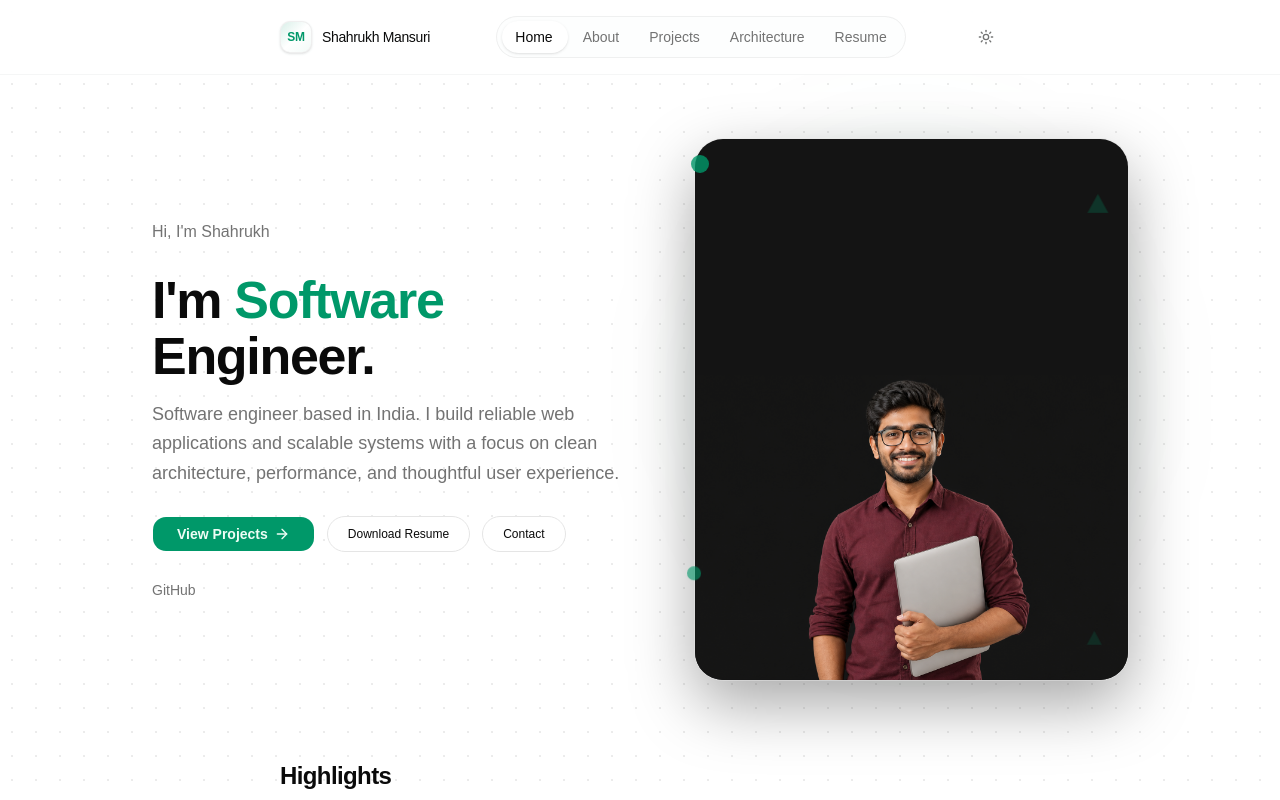
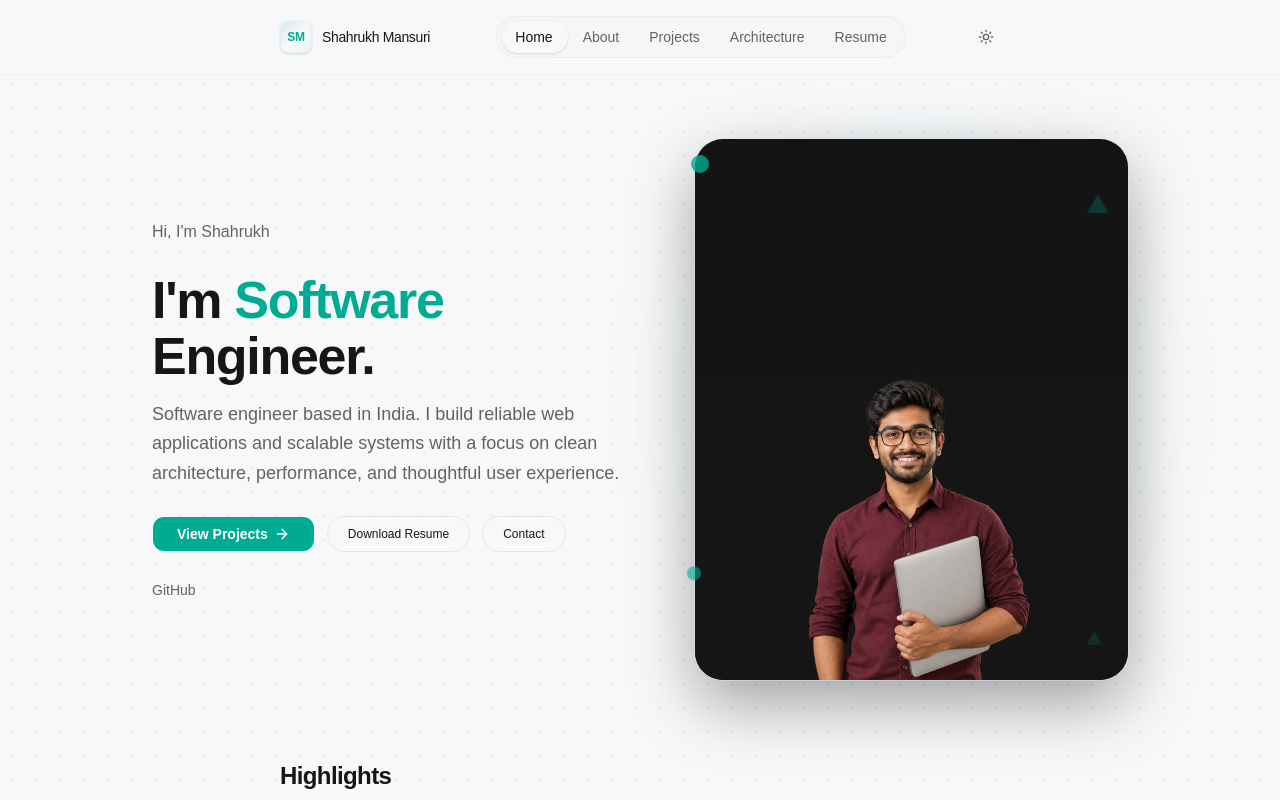
Before and after one commit to heyshahrukh007/heyshahrukh007.github.io, a Next.js app in the folder apps/web/: page / in a window 1280 px wide. Shown: the top 800 px of the page. Built offline with nearby package versions, Linux system fonts and the light colour scheme.

Commit message:
feat: update color variables for improved theme consistency
Co-authored-by: Shahrukh Mansuri <15061624+heyshahrukh007@users.noreply.github.com>

```diff
--- a/apps/web/src/index.css
+++ b/apps/web/src/index.css
@@ -5,75 +5,75 @@
 @custom-variant dark (&:is(.dark *));
 
 :root {
-  --background: oklch(1 0 0);
-  --foreground: oklch(0.145 0 0);
+  --background: oklch(0.98 0.002 247.96);
+  --foreground: oklch(0.2 0.004 247.96);
   --card: oklch(1 0 0);
-  --card-foreground: oklch(0.145 0 0);
+  --card-foreground: oklch(0.2 0.004 247.96);
   --popover: oklch(1 0 0);
-  --popover-foreground: oklch(0.145 0 0);
-  --primary: oklch(0.6 0.13 163);
-  --primary-foreground: oklch(0.98 0.02 166);
-  --secondary: oklch(0.967 0.001 286.375);
-  --secondary-foreground: oklch(0.21 0.006 285.885);
-  --muted: oklch(0.97 0 0);
-  --muted-foreground: oklch(0.556 0 0);
-  --accent: oklch(0.97 0 0);
-  --accent-foreground: oklch(0.205 0 0);
+  --popover-foreground: oklch(0.2 0.004 247.96);
+  --primary: oklch(0.65 0.15 180);
+  --primary-foreground: oklch(1 0 0);
+  --secondary: oklch(0.88 0.08 180);
+  --secondary-foreground: oklch(0.2 0.004 247.96);
+  --muted: oklch(0.94 0.002 247.96);
+  --muted-foreground: oklch(0.5 0.002 247.96);
+  --accent: oklch(0.65 0.15 180);
+  --accent-foreground: oklch(1 0 0);
   --destructive: oklch(0.58 0.22 27);
-  --border: oklch(0.922 0 0);
-  --input: oklch(0.922 0 0);
-  --ring: oklch(0.708 0 0);
-  --chart-1: oklch(0.85 0.13 165);
-  --chart-2: oklch(0.77 0.15 163);
-  --chart-3: oklch(0.7 0.15 162);
-  --chart-4: oklch(0.6 0.13 163);
-  --chart-5: oklch(0.51 0.1 166);
-  --sidebar: oklch(0.985 0 0);
-  --sidebar-foreground: oklch(0.145 0 0);
-  --sidebar-primary: oklch(0.6 0.13 163);
-  --sidebar-primary-foreground: oklch(0.98 0.02 166);
-  --sidebar-accent: oklch(0.97 0 0);
-  --sidebar-accent-foreground: oklch(0.205 0 0);
-  --sidebar-border: oklch(0.922 0 0);
-  --sidebar-ring: oklch(0.708 0 0);
-  --radius: 0.625rem;
+  --border: oklch(0.92 0.004 247.96);
+  --input: oklch(0.96 0.004 247.96);
+  --ring: oklch(0.65 0.15 180);
+  --chart-1: oklch(0.65 0.15 180);
+  --chart-2: oklch(0.55 0.12 180);
+  --chart-3: oklch(0.75 0.1 200);
+  --chart-4: oklch(0.7 0.12 190);
+  --chart-5: oklch(0.6 0.14 170);
+  --sidebar: oklch(0.98 0.002 247.96);
+  --sidebar-foreground: oklch(0.2 0.004 247.96);
+  --sidebar-primary: oklch(0.65 0.15 180);
+  --sidebar-primary-foreground: oklch(1 0 0);
+  --sidebar-accent: oklch(0.88 0.08 180);
+  --sidebar-accent-foreground: oklch(0.2 0.004 247.96);
+  --sidebar-border: oklch(0.92 0.004 247.96);
+  --sidebar-ring: oklch(0.65 0.15 180);
+  --radius: 0.5rem;
   --motion-duration-fast: 150ms;
   --motion-duration-normal: 220ms;
   --motion-ease: cubic-bezier(0.16, 1, 0.3, 1);
 }
 
 .dark {
-  --background: oklch(0.145 0 0);
-  --foreground: oklch(0.985 0 0);
-  --card: oklch(0.205 0 0);
-  --card-foreground: oklch(0.985 0 0);
-  --popover: oklch(0.205 0 0);
-  --popover-foreground: oklch(0.985 0 0);
-  --primary: oklch(0.7 0.15 162);
-  --primary-foreground: oklch(0.26 0.05 173);
-  --secondary: oklch(0.274 0.006 286.033);
-  --secondary-foreground: oklch(0.985 0 0);
-  --muted: oklch(0.269 0 0);
-  --muted-foreground: oklch(0.708 0 0);
-  --accent: oklch(0.371 0 0);
-  --accent-foreground: oklch(0.985 0 0);
+  --background: oklch(0.15 0.004 247.96);
+  --foreground: oklch(0.95 0.002 247.96);
+  --card: oklch(0.22 0.004 247.96);
+  --card-foreground: oklch(0.95 0.002 247.96);
+  --popover: oklch(0.22 0.004 247.96);
+  --popover-foreground: oklch(0.95 0.002 247.96);
+  --primary: oklch(0.7 0.15 180);
+  --primary-foreground: oklch(0.15 0.004 247.96);
+  --secondary: oklch(0.3 0.08 180);
+  --secondary-foreground: oklch(0.95 0.002 247.96);
+  --muted: oklch(0.3 0.004 247.96);
+  --muted-foreground: oklch(0.7 0.002 247.96);
+  --accent: oklch(0.75 0.12 180);
+  --accent-foreground: oklch(0.15 0.004 247.96);
   --destructive: oklch(0.704 0.191 22.216);
   --border: oklch(1 0 0 / 10%);
   --input: oklch(1 0 0 / 15%);
-  --ring: oklch(0.556 0 0);
-  --chart-1: oklch(0.85 0.13 165);
-  --chart-2: oklch(0.77 0.15 163);
-  --chart-3: oklch(0.7 0.15 162);
-  --chart-4: oklch(0.6 0.13 163);
-  --chart-5: oklch(0.51 0.1 166);
-  --sidebar: oklch(0.205 0 0);
-  --sidebar-foreground: oklch(0.985 0 0);
-  --sidebar-primary: oklch(0.77 0.15 163);
-  --sidebar-primary-foreground: oklch(0.26 0.05 173);
-  --sidebar-accent: oklch(0.269 0 0);
-  --sidebar-accent-foreground: oklch(0.985 0 0);
+  --ring: oklch(0.7 0.15 180);
+  --chart-1: oklch(0.7 0.15 180);
+  --chart-2: oklch(0.6 0.12 180);
+  --chart-3: oklch(0.75 0.1 200);
+  --chart-4: oklch(0.7 0.12 190);
+  --chart-5: oklch(0.65 0.14 170);
+  --sidebar: oklch(0.22 0.004 247.96);
+  --sidebar-foreground: oklch(0.95 0.002 247.96);
+  --sidebar-primary: oklch(0.7 0.15 180);
+  --sidebar-primary-foreground: oklch(0.15 0.004 247.96);
+  --sidebar-accent: oklch(0.3 0.08 180);
+  --sidebar-accent-foreground: oklch(0.95 0.002 247.96);
   --sidebar-border: oklch(1 0 0 / 10%);
-  --sidebar-ring: oklch(0.556 0 0);
+  --sidebar-ring: oklch(0.7 0.15 180);
 }
 
 @theme inline {
```
